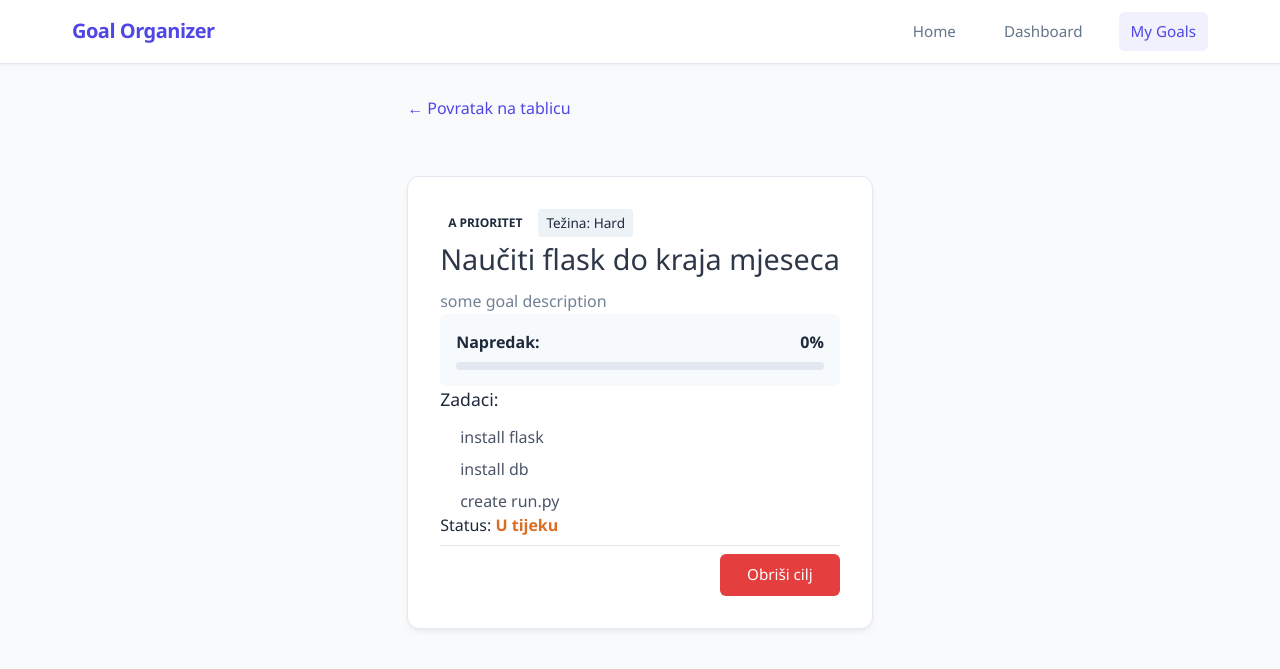
After one commit to ian-developer/flask-focus-app, a Flask app: page /goals/1 in a window 1280 px wide. The commit adds this page. Shown: the top 669 px of the page. Run offline with Flask 3, Linux system fonts and the light colour scheme.

Commit message:
cleaning css

```diff
--- a/app/routes.py
+++ b/app/routes.py
@@ -1,18 +1,23 @@
-from flask import Blueprint, render_template, request, redirect, jsonify
+from flask import Blueprint, render_template, request, redirect, jsonify, flash, url_for
 from . import db
 from .models_db import Goal
 
 main = Blueprint("main", __name__)
 
+# ---------------HOMEPAGE----------------
+
 @main.route("/")
 def home():
     return render_template("index.html")
 
+# ---------------DASHBOARD----------------
+
 @main.route("/dashboard", methods=['GET', 'POST'])
 def dashboard():
     #Get goals sorted by priority: "a, b, c"
-    goals = Goal.query.order_by(Goal.priority.asc()).all()
-    return render_template('goals.html', goals=goals)
+    #goals = Goal.query.order_by(Goal.priority.asc()).all()
+    #return render_template('goals.html', goals=goals)
+    return render_template('dashboard.html')
 
 # ----------------GOALS-----------------
 
@@ -61,3 +66,24 @@ def add_goal():
     except Exception as e:
         db.session.rollback()
         return jsonify({"error": "Unexpected server error."}), 500
+
+@main.route('/goals/<int:goal_id>')
+def view_goal(goal_id):
+    goal = Goal.query.get_or_404(goal_id)
+
+    tasks_list = [t.strip() for t in goal.tasks.split(',') if t.strip()] if goal.tasks else []
+
+    return render_template('view_goal.html', goal=goal, tasks=tasks_list)
+
+@main.route('/goals/<int:goal_id>/delete', methods=['POST'])
+def delete_goal(goal_id):
+    goal = Goal.query.get_or_404(goal_id)
+
+    try:
+        db.session.delete(goal)
+        db.session.commit()
+
+    except Exception as e:
+        db.session.rollback()
+
+    return redirect(url_for('main.show_goals'))
--- a/app/static/style.css
+++ b/app/static/style.css
@@ -43,9 +43,22 @@ body {
     }
 }
 
+h1, h2, h3, a, .goal-title {
+    white-space: nowrap; /* Sprječava prelazak u novi red */
+    overflow: hidden; /* Skriva tekst koji je izvan granica */
+    text-overflow: ellipsis; /* Dodaje tri točkice (...) na kraj */
+    max-width: 100%; /* Osigurava da poštuje širinu kartice */
+}
+
+p {
+    word-break: break-word; /* Razbija preduge riječi ako ne stanu */
+    overflow-wrap: anywhere; /* Osigurava da tekst nikada ne probije rub */
+    white-space: normal; /* Omogućuje prirodan prelazak u novi red */
+}
 
 /* 2. Stil za Formu i Kartice (Moderan podignuti izgled) */
 .card {
+    max-width: 600px;
     background: var(--card-bg);
     padding: 2rem;
     border-radius: 12px;
@@ -137,6 +150,7 @@ th {
 }
 
 td {
+    border: #991b1b solid 1px;
     padding: 1.25rem 1rem;
     border-bottom: 1px solid var(--border-color);
     vertical-align: middle;
@@ -304,6 +318,7 @@ button[type="submit"] {
 }
 
 .goals_header {
+    text-transform: uppercase;
     color: var(--text-main);
     font-size: 1.5em;
     font-weight: 300;
--- a/app/templates/dashboard.html
+++ b/app/templates/dashboard.html
@@ -4,6 +4,4 @@
 
 {%block content%}
 This is the dashboard
-<h1>Hello, {{name}}</h1>
-<p>Your email is: <h1 style="color: red;">{{email}}</h1></p>
 {%endblock%}
--- a/app/templates/index.html
+++ b/app/templates/index.html
@@ -1,6 +1,7 @@
 {% extends 'base.html' %}
 
 {% block content %}
+    <h1 class="goals_header">Homepage</h1>
     <img src="../static/cat.jpg" alt="Funny Cat">
     <h3>Hello Developer!</h3>
 {% endblock %}
--- /dev/null
+++ b/app/templates/view_goal.html
@@ -0,0 +1,77 @@
+{% extends "base.html" %} {# Ili kako god se zove vaš glavni layout s navigacijom #}
+
+{% block content %}
+<div class="container">
+
+    <!-- Link za povratak -->
+    <a href="{{ url_for('main.show_goals') }}" style="text-decoration: none; color: var(--primary); display: inline-flex; align-items: center; margin-bottom: 1.5rem; font-weight: 500;">
+            ← Povratak na tablicu
+    </a>
+
+    <!-- Kartica pojedinačnog cilja -->
+    <div class="card">
+
+        <!-- Prioritet i Težina -->
+        <div style="display: flex; gap: 0.5rem; align-items: center;">
+            <span class="badge badge-{{ goal.priority }}">{{ goal.priority | upper }} prioritet</span>
+            <span style="background: #edf2f7; padding: 0.25rem 0.5rem; border-radius: 4px; font-size: 0.85rem; font-weight: 500;">
+                Težina: {{ goal.difficulty }}
+            </span>
+        </div>
+
+        <!-- Naslov i Opis -->
+        <div>
+            <h1 style="margin: 0 0 0.5rem 0; font-size: 1.8rem; color: #2d3748;">{{ goal.title }}</h1>
+            <p style="margin: 0; color: #718096; line-height: 1.6;">{{ goal.description or 'Nema opisa.' }}</p>
+        </div>
+
+        <!-- Napredak (Zaokružen) -->
+        <div style="background: #f7fafc; padding: 1rem; border-radius: 6px;">
+            <div style="display: flex; justify-content: space-between; margin-bottom: 0.5rem; font-weight: 600;">
+                <span>Napredak:</span>
+                <span>{{ goal.progress_percentage | round | int }}%</span>
+            </div>
+            <!-- Vizualna progres traka (Opcionalno) -->
+            <div style="width: 100%; background: #e2e8f0; height: 8px; border-radius: 4px; overflow: hidden;">
+                <div style=`width: {{ goal.progress_percentage ~ '%' }}; background: var(--primary); height: 100%;`></div>
+            </div>
+        </div>
+
+        <!-- Zadaci -->
+        <div>
+            <h3 style="margin: 0 0 0.75rem 0; font-size: 1.1rem;">Zadaci:</h3>
+            {% if tasks %}
+                <ul style="margin: 0; padding-left: 1.25rem; display: flex; flex-direction: column; gap: 0.5rem;">
+                    {% for task in tasks %}
+                        <li style="color: #4a5568;">{{ task }}</li>
+                    {% endfor %}
+                </ul>
+            {% else %}
+                <p style="margin: 0; color: #a0aec0; font-style: italic;">Nema dodanih zadataka.</p>
+            {% endif %}
+        </div>
+
+        <!-- Status -->
+        <div>
+            Status:
+            {% if goal.is_completed %}
+                <span style="color: #38a169; font-weight: bold;">Završeno</span>
+            {% else %}
+                <span style="color: #dd6b20; font-weight: bold;">U tijeku</span>
+            {% endif %}
+        </div>
+
+        <hr style="border: 0; border-top: 1px solid #e2e8f0; margin: 0.5rem 0;">
+
+        <!-- Akcije (Gumb za brisanje) -->
+        <div style="display: flex; justify-content: flex-end;">
+            <form action="{{ url_for('main.delete_goal', goal_id=goal.id) }}" method="POST" onsubmit="return confirm('Jeste li sigurni da želite obrisati ovaj cilj?');">
+                <button type="submit" style="background-color: #e53e3e; color: white; border: none; padding: 0.6rem 1.2rem; border-radius: 6px; cursor: pointer; font-weight: 500;">
+                    Obriši cilj
+                </button>
+            </form>
+        </div>
+
+    </div>
+</div>
+{% endblock %}
```
Also changed, not shown: app/templates/goals.html (+9 -4 lines), instance/base.db.
